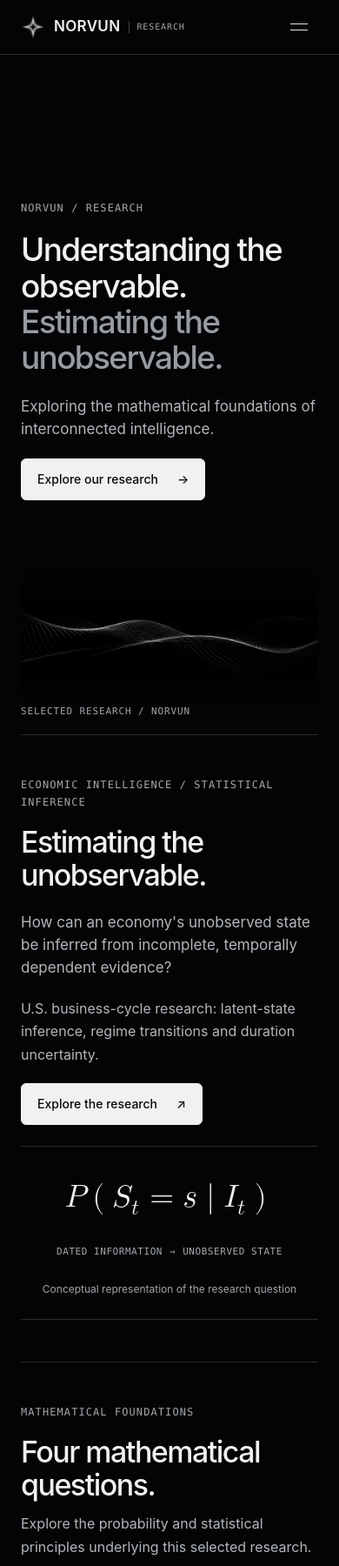
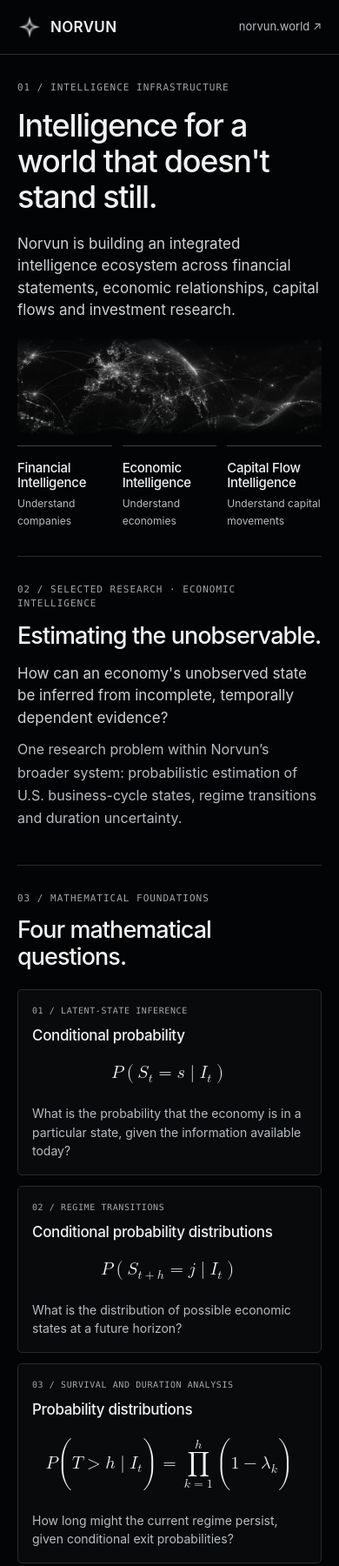
Before and after one commit to noahlillebaek/norvun-public, a plain HTML site: page index.html in a window 390 px wide. Shown: the top 1800 px of the page at 87% size. Drawn offline with Linux system fonts and the light colour scheme.

Commit message:
Present selected quantitative research as a concise institutional brief

```diff
--- /dev/null
+++ b/brief.css
@@ -0,0 +1,48 @@
+
+/* Concise, linear research brief; full publications retain their separate layout. */
+html.brief-document{scroll-padding-top:85px;scroll-snap-type:none}
+.brief-document body{font-size:16px;line-height:1.65}
+.brief-shell{width:min(100%,1120px);padding-inline:clamp(20px,4vw,56px);margin-inline:auto}
+.brief-header{background:var(--bg);border-bottom:1px solid var(--line);position:sticky;top:0;z-index:10}
+.brief-header-inner{display:flex;align-items:center;gap:18px;min-height:72px}
+.brief-edition,.brief-overline{font:11px/1.5 ui-monospace,SFMono-Regular,Consolas,monospace;letter-spacing:.09em;color:#a1a5a9}
+.brief-edition{border-left:1px solid var(--line);padding-left:18px}
+.brief-external{margin-left:auto;color:#b8bdc1;font-size:13px;white-space:nowrap}
+.brief-section{padding:clamp(28px,4vw,48px) 0;border-bottom:1px solid var(--line)}
+.brief-opening{padding-top:clamp(36px,5vw,64px)}
+.brief-section h1,.brief-section h2,.brief-section h3{color:var(--text);font-weight:550;letter-spacing:-.035em;line-height:1.15}
+.brief-section h1{font-size:clamp(36px,4.8vw,66px);max-width:980px;margin:14px 0 20px}
+.brief-section h2{font-size:clamp(27px,3.25vw,42px);margin:12px 0 16px}
+.brief-section h3{font-size:19px;letter-spacing:-.02em;margin:0 0 6px}
+.brief-section p{color:#b8bdc1;max-width:78ch;margin:10px 0}
+.brief-section p.brief-lead{font-size:clamp(17px,1.6vw,21px);line-height:1.5;color:#d0d3d6;max-width:75ch}
+.brief-network{display:block;width:100%;height:clamp(92px,15vw,168px);object-fit:cover;object-position:center;filter:grayscale(1);opacity:.85;mask-image:linear-gradient(180deg,transparent,#000 14%,#000 86%,transparent);-webkit-mask-image:linear-gradient(180deg,transparent,#000 14%,#000 86%,transparent);margin:18px 0 12px}
+.brief-pillars{display:grid;grid-template-columns:repeat(3,minmax(0,1fr));gap:22px}
+.brief-pillars>div{padding:16px 0 0;border-top:1px solid #414448}
+.brief-pillars h3{font-size:clamp(15px,1.6vw,19px)}
+.brief-pillars p{font-size:14px;margin:4px 0 0}
+.brief-math-grid{display:grid;grid-template-columns:repeat(2,minmax(0,1fr));gap:12px;margin-top:22px}
+.math-card{background:#090a0b;border:1px solid #292b2e;border-radius:5px;padding:clamp(16px,2.1vw,24px);min-width:0}
+.math-card .eyebrow{font-size:10px;letter-spacing:.06em;display:block;margin-bottom:12px}
+.math-card h3{font-size:clamp(17px,1.9vw,22px);min-height:2.3em;margin:0}
+.math-card .equation{border:0;background:transparent;grid-template-columns:minmax(0,1fr);padding:10px 0;margin:4px 0 6px}
+.math-card .eq-number{display:none}
+.math-card math{font-size:clamp(20px,2.4vw,29px);white-space:nowrap}
+.math-card .math-scroll{padding:8px 0;min-height:64px;display:grid;align-items:center}
+.math-card p{font-size:14px;line-height:1.55;margin:0}
+.brief-section .brief-small{font-size:13px;margin:18px 0 0}
+.brief-small a,.brief-footer a{color:#d0d3d6;text-decoration:underline;text-decoration-color:#5d6266;text-underline-offset:4px}
+.brief-evaluation{display:grid;grid-template-columns:repeat(2,minmax(0,1fr));gap:0 24px;margin:22px 0 0}
+.brief-evaluation>div{border-top:1px solid var(--line);padding:15px 0}
+.brief-evaluation dt{color:#ecedef;font-size:16px;font-weight:550}
+.brief-evaluation dd{color:#b8bdc1;font-size:14px;margin:5px 0 0;line-height:1.55}
+.brief-flow{max-width:760px;margin:24px auto;text-align:center}
+.brief-flow img{display:block;width:100%;height:auto}
+.brief-flow figcaption{font-size:12px;color:#a1a5a9;margin:10px 0 0;line-height:1.5}
+.brief-cta{display:flex;align-items:center;justify-content:space-between;gap:14px;padding:15px 18px;border:1px solid #414448;border-radius:5px;font-weight:550;font-size:15px;max-width:100%;background:#0b0d0e}.brief-cta:hover{background:#191b1d}
+.brief-footer{padding:22px 0 34px;color:#a1a5a9;font-size:12px}
+.brief-footer-top{display:flex;justify-content:space-between;gap:16px;flex-wrap:wrap}.brief-footer nav{display:flex;flex-wrap:wrap;gap:12px 20px}
+.brief-footer p{margin:16px 0 0;max-width:100ch;line-height:1.6}
+@media(max-width:720px){.brief-edition{display:none}.brief-header-inner{min-height:62px}.brief-document{scroll-padding-top:74px}.brief-section{padding-block:30px}.desktop-break{display:none}.brief-math-grid{grid-template-columns:1fr}.math-card h3{min-height:0}.math-card .math-scroll{min-height:0}.brief-pillars{gap:12px}.brief-pillars h3{overflow-wrap:anywhere}.brief-pillars p{font-size:12px}.brief-evaluation{grid-template-columns:1fr;gap:0}.brief-flow{margin:18px auto}.brief-network{height:112px}}
+@media(max-width:380px){.brief-pillars{grid-template-columns:1fr}.brief-pillars>div{padding-top:9px}.brief-pillars h3{margin:0}.brief-pillars p{margin:0}.brief-external{font-size:12px}}
+@media print{html.brief-document{color-scheme:light;scroll-snap-type:none}.brief-document body{background:#fff;color:#111}.brief-header{position:static;background:#fff}.brief-document .brief-section h1,.brief-document .brief-section h2,.brief-document .brief-section h3,.brief-document .brief-section p,.brief-document .brief-evaluation dt,.brief-document .brief-evaluation dd,.brief-document .math-card math{color:#111}.math-card{background:#fff}.brief-section,.math-card,.brief-flow{break-inside:avoid}.brief-network{display:none}.brief-external,.brief-edition,.brief-overline,.brief-footer,.brief-footer a,.brief-small a{color:#333}.brief-cta{background:#fff;color:#111}}
--- a/index.html
+++ b/index.html
@@ -1,19 +1,45 @@
 <!doctype html>
-<html lang="en" class="overview-document">
-<head><meta charset="utf-8"><meta name="viewport" content="width=device-width,initial-scale=1"><meta name="theme-color" content="#030405"><meta name="description" content="Norvun Research — selected public research in statistical inference, intelligence architecture and research standards."><title>Intelligence Infrastructure — Norvun Research</title><link rel="icon" type="image/png" href="assets/norvun-emblem-small.png"><link rel="stylesheet" href="research.css"></head>
-<body><a class="skip" href="#content">Skip to content</a><header class="site-header"><div class="header-inner"><a class="brand" href="index.html" aria-label="Norvun Research home"><img src="assets/norvun-emblem-small.png" alt="" width="34" height="34"><span>NORVUN</span><span class="division">RESEARCH</span></a><nav class="headerlinks" aria-label="Primary navigation"><a href="research.html">Research</a><a href="architecture.html">Architecture</a><a href="standards.html">Standards</a><a href="https://norvun.world">Norvun <span aria-hidden="true">↗</span></a></nav><details class="mobile-menu"><summary aria-label="Navigation menu"><span></span><span></span></summary><nav aria-label="Mobile navigation"><a href="index.html">Overview</a><a href="research.html">Research</a><a href="architecture.html">Architecture</a><a href="standards.html">Standards</a><a href="https://norvun.world">Norvun ↗</a></nav></details></div></header><main id="content" class="overview">
-<section class="chapter opening" id="readme" aria-labelledby="hero-title"><div class="opening-copy"><p class="eyebrow">NORVUN / RESEARCH</p><h1 id="hero-title">Understanding the observable.<span>Estimating the unobservable.</span></h1><p class="intro">Exploring the mathematical foundations of interconnected intelligence.</p><a class="button" href="#statistical_inference">Explore our research <span aria-hidden="true">→</span></a></div><img class="opening-field" src="assets/data-field.webp" alt="" width="1600" height="900" fetchpriority="high"><p class="chapter-meta">SELECTED RESEARCH / NORVUN</p></section>
-<section class="chapter featured" id="statistical_inference" aria-labelledby="featured-title"><div class="chapter-copy"><p class="eyebrow">ECONOMIC INTELLIGENCE / STATISTICAL INFERENCE</p><h2 id="featured-title">Estimating the unobservable.</h2><p class="intro">How can an economy's unobserved state be inferred from incomplete, temporally dependent evidence?</p><p>U.S. business-cycle research: latent-state inference, regime transitions and duration uncertainty.</p><a class="button" href="research.html">Explore the research <span aria-hidden="true">↗</span></a></div><figure class="research-visual"><div class="visual-formula"><math display="block" aria-label="P(Sₜ = s | ℐₜ)"><mi>P</mi><mo>(</mo><msub><mi>S</mi><mi>t</mi></msub><mo>=</mo><mi>s</mi><mo>|</mo><msub><mi mathvariant="script">I</mi><mi>t</mi></msub><mo>)</mo></math></div><div class="visual-process"><span>DATED INFORMATION</span><span aria-hidden="true">→</span><span>UNOBSERVED STATE</span></div><figcaption>Conceptual representation of the research question</figcaption></figure></section>
-<section class="chapter foundations" id="foundations" aria-labelledby="foundations-title"><div class="chapter-heading"><p class="eyebrow">MATHEMATICAL FOUNDATIONS</p><h2 id="foundations-title">Four mathematical questions.</h2><p>Explore the probability and statistical principles underlying this selected research.</p></div><div class="question-grid"><details class="research-question" name="foundations"><summary><span class="question-top"><span class="eyebrow">01 / RESEARCH</span><span class="plus" aria-hidden="true"></span></span><span class="question-title">Conditional probability</span><div class="equation"><div class="math-scroll"><math display="block" aria-label="P(Sₜ = s | ℐₜ)"><mi>P</mi><mo>(</mo><msub><mi>S</mi><mi>t</mi></msub><mo>=</mo><mi>s</mi><mo>|</mo><msub><mi mathvariant="script">I</mi><mi>t</mi></msub><mo>)</mo></math></div><span class="eq-number">(1)</span></div><span class="question-topic">latent-state inference</span></summary><div class="question-detail"><p>Given information available at time <i>t</i>, estimate the probability of an unobserved economic state <i>Sₜ</i>. The state is represented as a discrete stochastic variable; its conditional probability distribution assigns a probability to each possible state.</p><a href="research.html#question-01">Read the full research →</a></div></details>
-<details class="research-question" name="foundations"><summary><span class="question-top"><span class="eyebrow">02 / RESEARCH</span><span class="plus" aria-hidden="true"></span></span><span class="question-title">Conditional probability distributions</span><div class="equation"><div class="math-scroll"><math display="block" aria-label="P(Sₜ₊ₕ = j | ℐₜ)"><mi>P</mi><mo>(</mo><msub><mi>S</mi><mrow><mi>t</mi><mo>+</mo><mi>h</mi></mrow></msub><mo>=</mo><mi>j</mi><mo>|</mo><msub><mi mathvariant="script">I</mi><mi>t</mi></msub><mo>)</mo></math></div><span class="eq-number">(2)</span></div><span class="question-topic">regime transitions</span></summary><div class="question-detail"><p>The future economic state is a stochastic variable. Its conditional distribution describes the probabilities of possible states at a given horizon. An endpoint state probability is not the same as the probability of leaving the current regime at least once within the horizon.</p><a href="research.html#question-02">Read the full research →</a></div></details>
-<details class="research-question" name="foundations"><summary><span class="question-top"><span class="eyebrow">03 / RESEARCH</span><span class="plus" aria-hidden="true"></span></span><span class="question-title">Probability distributions</span><div class="equation"><div class="math-scroll"><math display="block" aria-label="P(T &gt; h | ℐₜ) = ∏ₖ₌₁ʰ (1 − λₖ)"><mi>P</mi><mo>(</mo><mi>T</mi><mo>&gt;</mo><mi>h</mi><mo>|</mo><msub><mi mathvariant="script">I</mi><mi>t</mi></msub><mo>)</mo><mo>=</mo><munderover><mo>∏</mo><mrow><mi>k</mi><mo>=</mo><mn>1</mn></mrow><mi>h</mi></munderover><mo>(</mo><mn>1</mn><mo>−</mo><msub><mi>λ</mi><mi>k</mi></msub><mo>)</mo></math></div><span class="eq-number">(3)</span></div><span class="question-topic">survival and duration analysis</span></summary><div class="question-detail"><p>For a discrete residual lifetime <i>T</i>, <i>λₖ</i> is the conditional probability of exit in period <i>k</i>, given survival to that period and the information set. This survival probability describes the distribution of remaining duration, from which an expected duration can be derived when finite. Duration estimates depend on assumptions about the conditional exit probabilities (hazards).</p><a href="research.html#question-03">Read the full research →</a></div></details>
-<details class="research-question" name="foundations"><summary><span class="question-top"><span class="eyebrow">04 / RESEARCH</span><span class="plus" aria-hidden="true"></span></span><span class="question-title">Squared prediction errors</span><div class="equation"><div class="math-scroll"><math display="block" aria-label="BS = (1/n) Σᵢ₌₁ⁿ (pᵢ − yᵢ)²"><mi mathvariant="normal">BS</mi><mo>=</mo><mfrac><mn>1</mn><mi>n</mi></mfrac><munderover><mo>∑</mo><mrow><mi>i</mi><mo>=</mo><mn>1</mn></mrow><mi>n</mi></munderover><msup><mrow><mo>(</mo><msub><mi>p</mi><mi>i</mi></msub><mo>−</mo><msub><mi>y</mi><mi>i</mi></msub><mo>)</mo></mrow><mn>2</mn></msup></math></div><span class="eq-number">(4)</span></div><span class="question-topic">probability evaluation</span></summary><div class="question-detail"><p>For a binary outcome <i>yᵢ</i>, the Brier score evaluates probability predictions <i>pᵢ</i> by squared loss. As a mean squared prediction error for a binary outcome, it evaluates probabilistic predictions rather than the variance of a parameter estimator. Interpretation requires comparison with appropriate baselines, calibration and discrimination metrics, and the intended economic use.</p><a href="research.html#question-04">Read the full research →</a></div></details></div><a class="text-link" href="research.html">Read the complete research <span aria-hidden="true">→</span></a></section>
-<section class="chapter architecture" id="architecture" aria-labelledby="architecture-title"><div class="chapter-copy"><p class="eyebrow">NORVUN CORE</p><h2 id="architecture-title">Independent research.<span>Collective intelligence.</span></h2><p class="intro">Selected statistical research contributes to Economic Intelligence within Norvun's intended intelligence ecosystem.</p><a class="button" href="architecture.html">Explore the architecture <span aria-hidden="true">↗</span></a></div><figure class="architecture-visual"><div class="connected-flow" role="group" aria-label="Conceptual integration of statistical inference and three intelligence products">
-<div class="flow-node flow-start"><strong>Statistical Inference</strong><span class="flow-math">P(Sₜ = s | ℐₜ)</span><small>Economic state estimation</small></div>
-<div class="flow-arrow" aria-hidden="true">↓</div>
-<div class="flow-products"><div class="flow-node"><strong>Financial Intelligence</strong><small>Company fundamentals · fₜ</small></div><div class="flow-node economic"><strong>Economic Intelligence</strong><small>Economic conditions · eₜ</small></div><div class="flow-node"><strong>Capital Flow Intelligence</strong><small>Capital movements · cₜ</small></div></div>
-<div class="flow-merge" aria-hidden="true"></div><div class="flow-arrow" aria-hidden="true">↓</div>
-<div class="flow-node flow-end"><strong>Norvun Core</strong><span class="flow-math">𝒥ₜ = F(fₜ, eₜ, cₜ)</span></div>
-</div><figcaption>Intended architecture — not a claim of operational cross-product integration.</figcaption></figure></section>
-<section class="chapter standards" id="evidence" aria-labelledby="standards-title"><div class="chapter-copy"><p class="eyebrow">RESEARCH STANDARDS</p><h2 id="standards-title">Validation matters as much as estimation.</h2><p class="intro">Point-in-time integrity, meaningful benchmarks and the quality of probabilistic predictions.</p><a class="button" href="standards.html">Explore research standards <span aria-hidden="true">↗</span></a></div><div class="standards-list"><div><span>01</span><h3>Historical evaluation</h3><p>Release-aware data and retrospective out-of-sample assessment.</p></div><div><span>02</span><h3>Probability quality</h3><p>Scoring, calibration and discrimination.</p></div><div><span>03</span><h3>Research limitations</h3><p>Temporal dependence, model selection and disclosure.</p></div></div></section>
-</main><footer class="site-footer" id="notice"><div class="footer-inner"><span>© 2026 Norvun · Selected public research</span><nav class="footer-links" aria-label="Research footer"><a href="https://norvun.world">norvun.world</a><a href="https://github.com/noahlillebaek/norvun-public">Source repository ↗</a><a href="standards.html#notice">Disclosure</a></nav></div></footer></body></html>
+<html lang="en" class="brief-document">
+<head><meta charset="utf-8"><meta name="viewport" content="width=device-width,initial-scale=1"><meta name="theme-color" content="#030405"><meta name="description" content="Norvun — selected quantitative research in statistical inference and U.S. business-cycle estimation."><title>Norvun — Selected Quantitative Research</title><link rel="icon" type="image/png" href="assets/norvun-emblem-small.png"><link rel="stylesheet" href="research.css"><link rel="stylesheet" href="brief.css"></head>
+<body><a class="skip" href="#content">Skip to content</a>
+<header class="brief-header"><div class="brief-shell brief-header-inner"><a class="brand" href="index.html" aria-label="Norvun research overview"><img src="assets/norvun-emblem-small.png" alt="" width="34" height="34"><span>NORVUN</span></a><span class="brief-edition">SELECTED QUANTITATIVE RESEARCH</span><a class="brief-external" href="https://norvun.world">norvun.world <span aria-hidden="true">↗</span></a></div></header>
+<main class="brief-shell" id="content">
+<section class="brief-section brief-opening" id="readme" aria-labelledby="hero-title">
+<div class="brief-overline">01 / INTELLIGENCE INFRASTRUCTURE</div>
+<h1 id="hero-title">Intelligence for a world<br class="desktop-break"> that doesn't stand still.</h1>
+<p class="brief-lead">Norvun is building an integrated intelligence ecosystem across financial statements, economic relationships, capital flows and investment research.</p>
+<img class="brief-network" src="assets/norvun-network.webp" alt="" fetchpriority="high">
+<div class="brief-pillars"><div><h3>Financial Intelligence</h3><p>Understand companies</p></div><div><h3>Economic Intelligence</h3><p>Understand economies</p></div><div><h3>Capital Flow Intelligence</h3><p>Understand capital movements</p></div></div>
+</section>
+<section class="brief-section" id="statistical_inference" aria-labelledby="research-title">
+<div class="brief-overline">02 / SELECTED RESEARCH · ECONOMIC INTELLIGENCE</div>
+<h2 id="research-title">Estimating the unobservable.</h2>
+<p class="brief-lead">How can an economy's unobserved state be inferred from incomplete, temporally dependent evidence?</p>
+<p>One research problem within Norvun’s broader system: probabilistic estimation of U.S. business-cycle states, regime transitions and duration uncertainty.</p>
+</section>
+<section class="brief-section" id="foundations" aria-labelledby="math-title">
+<div class="brief-overline">03 / MATHEMATICAL FOUNDATIONS</div>
+<h2 id="math-title">Four mathematical questions.</h2>
+<div class="brief-math-grid"><article class="math-card"><span class="eyebrow">01 / latent-state inference</span><h3>Conditional probability</h3><div class="equation"><div class="math-scroll"><math display="block" aria-label="P(Sₜ = s | ℐₜ)"><mi>P</mi><mo>(</mo><msub><mi>S</mi><mi>t</mi></msub><mo>=</mo><mi>s</mi><mo>|</mo><msub><mi mathvariant="script">I</mi><mi>t</mi></msub><mo>)</mo></math></div><span class="eq-number">(1)</span></div><p>What is the probability that the economy is in a particular state, given the information available today?</p></article>
+<article class="math-card"><span class="eyebrow">02 / regime transitions</span><h3>Conditional probability distributions</h3><div class="equation"><div class="math-scroll"><math display="block" aria-label="P(Sₜ₊ₕ = j | ℐₜ)"><mi>P</mi><mo>(</mo><msub><mi>S</mi><mrow><mi>t</mi><mo>+</mo><mi>h</mi></mrow></msub><mo>=</mo><mi>j</mi><mo>|</mo><msub><mi mathvariant="script">I</mi><mi>t</mi></msub><mo>)</mo></math></div><span class="eq-number">(2)</span></div><p>What is the distribution of possible economic states at a future horizon?</p></article>
+<article class="math-card"><span class="eyebrow">03 / survival and duration analysis</span><h3>Probability distributions</h3><div class="equation"><div class="math-scroll"><math display="block" aria-label="P(T &gt; h | ℐₜ) = ∏ₖ₌₁ʰ (1 − λₖ)"><mi>P</mi><mo>(</mo><mi>T</mi><mo>&gt;</mo><mi>h</mi><mo>|</mo><msub><mi mathvariant="script">I</mi><mi>t</mi></msub><mo>)</mo><mo>=</mo><munderover><mo>∏</mo><mrow><mi>k</mi><mo>=</mo><mn>1</mn></mrow><mi>h</mi></munderover><mo>(</mo><mn>1</mn><mo>−</mo><msub><mi>λ</mi><mi>k</mi></msub><mo>)</mo></math></div><span class="eq-number">(3)</span></div><p>How long might the current regime persist, given conditional exit probabilities?</p></article>
+<article class="math-card"><span class="eyebrow">04 / probability evaluation</span><h3>Squared prediction errors</h3><div class="equation"><div class="math-scroll"><math display="block" aria-label="BS = (1/n) Σᵢ₌₁ⁿ (pᵢ − yᵢ)²"><mi mathvariant="normal">BS</mi><mo>=</mo><mfrac><mn>1</mn><mi>n</mi></mfrac><munderover><mo>∑</mo><mrow><mi>i</mi><mo>=</mo><mn>1</mn></mrow><mi>n</mi></munderover><msup><mrow><mo>(</mo><msub><mi>p</mi><mi>i</mi></msub><mo>−</mo><msub><mi>y</mi><mi>i</mi></msub><mo>)</mo></mrow><mn>2</mn></msup></math></div><span class="eq-number">(4)</span></div><p>How closely do predicted probabilities correspond to observed binary outcomes?</p></article></div>
+<p class="brief-small"><a href="research.html">Full mathematical methodology and definitions <span aria-hidden="true">↗</span></a></p>
+</section>
+<section class="brief-section" id="evidence" aria-labelledby="evaluation-title">
+<div class="brief-overline">04 / STATISTICAL EVALUATION</div>
+<h2 id="evaluation-title">Validation matters as much as estimation.</h2>
+<p>Norvun’s research examines competing statistical approaches through dated information sets and retrospective out-of-sample evaluation.</p>
+<dl class="brief-evaluation"><div><dt>Point-in-time integrity</dt><dd>Preventing look-ahead bias through release-aware information sets.</dd></div><div><dt>Bias–variance trade-off</dt><dd>Examining whether additional model complexity improves estimation.</dd></div><div><dt>Calibration and discrimination</dt><dd>Assessing probability quality against meaningful benchmarks.</dd></div><div><dt>Temporal dependence</dt><dd>Accounting for serial dependence and overlapping forecast horizons.</dd></div></dl>
+<p class="brief-small"><a href="standards.html">Research standards and limitations <span aria-hidden="true">↗</span></a></p>
+</section>
+<section class="brief-section brief-integration" id="architecture" aria-labelledby="integration-title">
+<div class="brief-overline">05 / FROM INFERENCE TO INTELLIGENCE</div>
+<h2 id="integration-title">One research question.<br> A broader system.</h2>
+<p>Economic state estimates can contribute to Economic Intelligence, alongside other analytical outputs. Financial, economic and capital-flow intelligence provide complementary inputs to Norvun Core, the intended integration and synthesis layer.</p>
+<figure class="brief-flow"><img src="assets/connected-intelligence.svg" alt="Statistical inference contributes to Economic Intelligence; the three intelligence engines converge into Norvun Core, represented by an abstract integration function." width="900" height="440"><figcaption>Conceptual representation of the intended architecture, not a claim of operational cross-product integration.</figcaption></figure>
+<a class="brief-cta" href="https://norvun.world/index.html#intelligence">Explore Norvun's intelligence ecosystem <span aria-hidden="true">↗</span></a>
+</section>
+</main>
+<footer id="notice" class="brief-footer"><div class="brief-shell"><div class="brief-footer-top"><span>© 2026 Norvun · Selected public research</span><nav aria-label="Supporting documentation"><a href="research.html">Research</a><a href="architecture.html">Architecture</a><a href="standards.html">Standards</a><a href="https://github.com/noahlillebaek/norvun-public">Repository ↗</a></nav></div><p>Selected mathematical frameworks and research principles. Detailed empirical results, fitted models, current estimates, source datasets and investment strategies remain private. <a href="standards.html#notice">Disclosure &amp; usage.</a></p></div></footer>
+</body></html>
```
